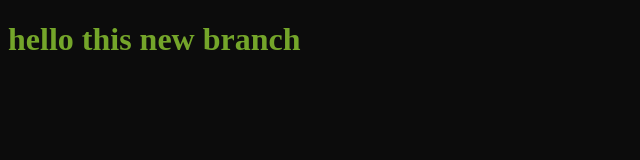
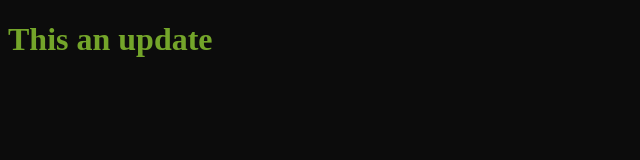
Before and after one commit to qalrasasy/MyProject, a plain HTML site: page index.html in a window 1280 px wide. Shown: the whole page, without its empty margins (0-640 px from the left). Drawn offline with Linux system fonts and the light colour scheme.

Commit message:
this is updated

```diff
--- a/index.html
+++ b/index.html
@@ -8,7 +8,7 @@
 </head>
 <body>
 
-    <h1>hello this new branch</h1>
+    <h1>This an update </h1>
 
 
     <script src="app.js"></script>
```
